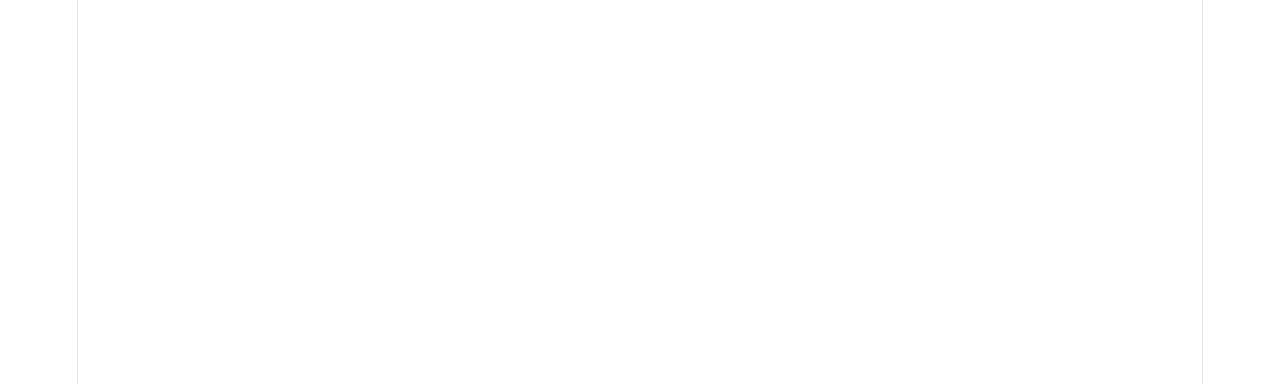
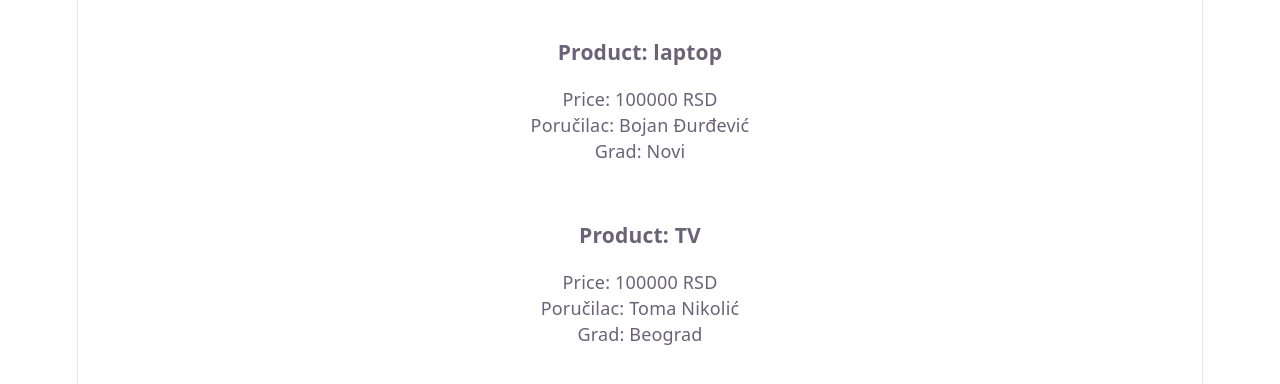
Before and after one commit to BojanDjurdjevic/ts_vezbe, a website built with Vite: page index.html in a window 1280 px wide. Shown: the top 384 px of the page. Built offline with nearby package versions, Linux system fonts and the light colour scheme.

Commit message:
Dom manipulacija -> nastavak 3

```diff
--- a/src/domaci.ts
+++ b/src/domaci.ts
@@ -1,7 +1,7 @@
 type Currency = "EUR" | "RSD"
 type NameFormat = `${string} ${string}`
 
-type Shippment = {
+interface Shippment {
   firstName: string;
   lastName: string,
   city: string,
@@ -15,7 +15,7 @@
 
 export const orders: Shippment[] = []
 
-export function addOrder(name: NameFormat, location: string, zip: number, quantity: number, product: string, currency: Currency, price: number): object[] {
+export function addOrder(name: NameFormat, location: string, zip: number, quantity: number, product: string, currency: Currency, price: number): void {
 
   const splitName = name.split(" ")
   const splitLocation = location.split(" ")
@@ -34,5 +34,22 @@
 
   orders.push(output)
 
-  return orders
+  //return orders
 }
+
+export function listOrders(orders: Shippment[]): void {
+  const appDiv = document.querySelector<HTMLDivElement>('#app')
+
+  orders.forEach(item => {
+    const myDiv: HTMLDivElement = document.createElement('div')
+    myDiv.className = 'orderDiv'
+    myDiv.innerHTML = `
+      <h3>Product: ${item.product} </h3>
+      <p>Price: ${item.price} ${item.currency} </p>
+      <p>Poručilac: ${item.firstName} ${item.lastName} </p>
+      <p>Grad: ${item.city} </p>
+    `
+    if(appDiv) appDiv.appendChild(myDiv)
+
+  })
+}
--- a/src/main.ts
+++ b/src/main.ts
@@ -1,4 +1,4 @@
-import { addOrder, orders } from './domaci'
+import { addOrder, listOrders, orders } from './domaci'
 import './style.css'
 import { car } from './vezba'
 
@@ -9,6 +9,7 @@
 
 sayHello("Bojan")
 sayHello(5)
+
 
 /**
  * Vežba - napraviti calculator funkciju
@@ -49,6 +50,5 @@
 const first = addOrder("Bojan Đurđević", "Novi Sad Srbija", 21000, 1, "laptop", "RSD", 100000)
 const second = addOrder("Toma Nikolić", "Beograd Srbija", 11000, 1, "TV", "RSD", 100000)
 
-console.log(
-  orders
-)
+
+listOrders(orders)
--- a/src/style.css
+++ b/src/style.css
@@ -293,4 +293,11 @@
     right: 0;
     border-right-color: var(--border);
   }
+
+
 }
+
+.orderDiv {
+  padding: 0.5rem;
+  margin: 0.5rem;
+}
```
